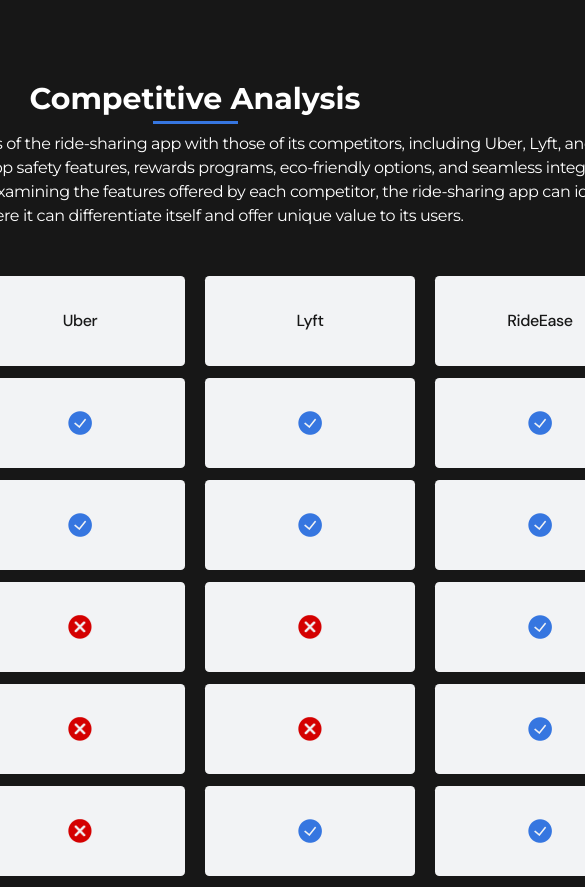
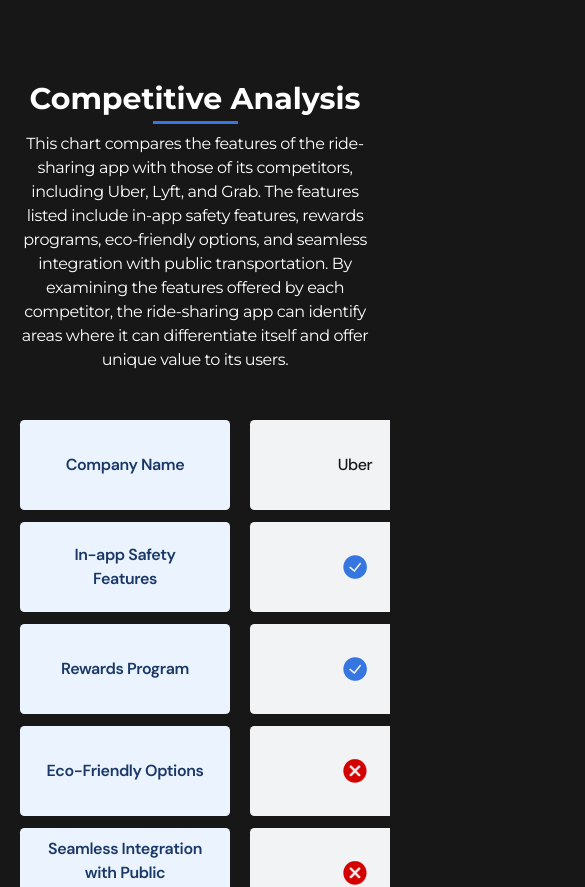
Before and after one commit to VirtuousTechies/musa-daniel, a React (Vite) app in the folder musa-daniel/: page /works/rideEase in a window 390 px wide. Shown: the part 5767-6654 px from the top of the page, 585 px wide, since content can reach past the window. Built offline with nearby package versions, Linux system fonts and the light colour scheme.

Commit message:
Made the competitive analysis section of the ride ease body component responsive for all breakpoints

```diff
--- a/musa-daniel/src/Components/RideEaseBody.jsx
+++ b/musa-daniel/src/Components/RideEaseBody.jsx
@@ -89,10 +89,10 @@ export default function RideEaseBody() {
     <section className='mt-20 flex flex-col space-y-2 mx-5 md:mx-0 md:w-[90%] xl:w-[80%]'>
         <Heading text={'Competitive Analysis'}/>
         <p className='text-center md:text-start font-three font-normal tracking-tight
-        leading-6 text-base md:text-lg md:w-[88%]'>
+        leading-6 text-base md:text-lg mx-5 md:mx-0 md:w-[88%]'>
         {rideEaseData.competitiveAnalysis.text}</p>
-        <section className='flex flex-col space-y-3 overflow-y-scroll lg:w-auto
-        lg:overflow-y-hidden'>
+        <section className='flex flex-col space-y-3 overflow-y-scroll w-screen px-5 md:px-0
+        md:w-auto lg:overflow-y-hidden'>
             {rideEaseData.competitiveAnalysis.data.map((item => <div key={item.heading}
             className='grid grid-cols-4 gap-5 md:gap-3 lg:gap-0 font-three font-medium
             tracking-tight leading-6 text-base md:text-lg mt-10 w-max lg:w-auto'>
```
